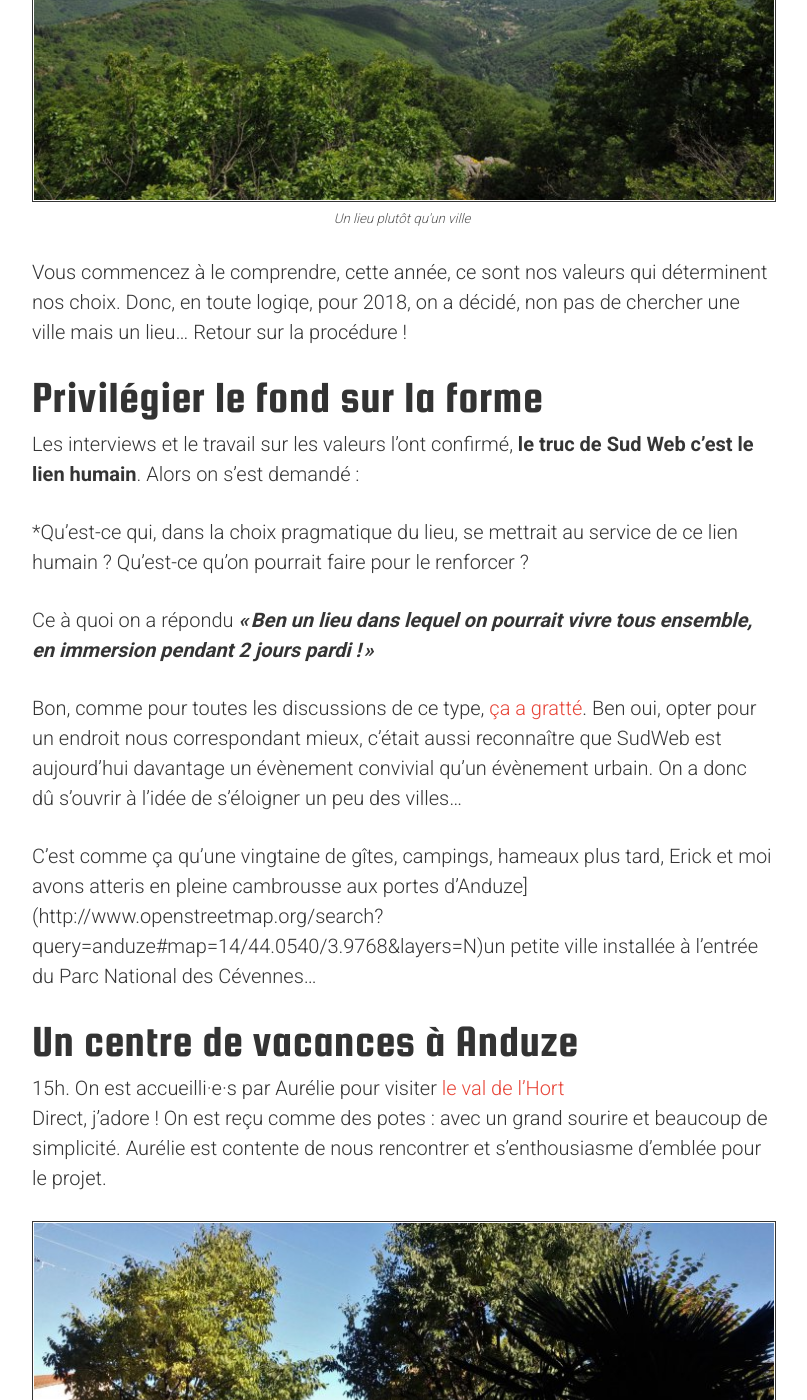
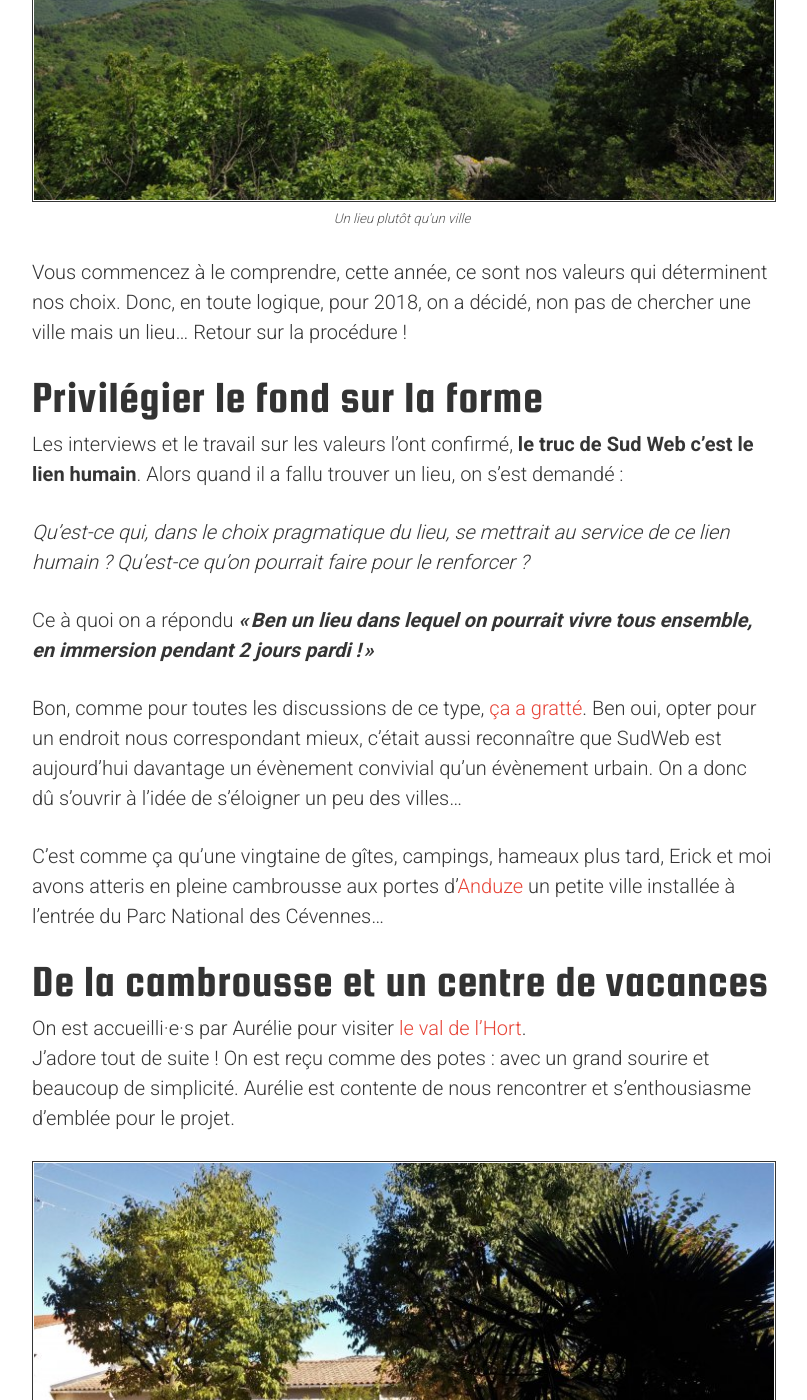
Before and after one commit to sudweb/blog, a Jekyll site: the page built from _posts/2017-10-11-un-lieu-plutot-qu-une-ville.md, in a window 1280 px wide and 1400 px high, scrolled down 601 px. Shown: the whole window, without its empty margins (238-1045 px from the left). Built offline with Jekyll 4.4.1, drawn with Linux system fonts in a browser that asks for light colours; comment, search, counter and statistics services are not loaded; some of the changed text lies outside the part shown.

Commit message:
Update 2017-10-11-un-lieu-plutot-qu-une-ville.md

```diff
--- a/_posts/2017-10-11-un-lieu-plutot-qu-une-ville.md
+++ b/_posts/2017-10-11-un-lieu-plutot-qu-une-ville.md
@@ -10,27 +10,27 @@ author: Julia Barbelane
 ---
 {% include figure.html name="2018/paysage.jpeg" caption="Un lieu plutôt qu'un ville" %}
 
-Vous commencez à le comprendre, cette année, ce sont nos valeurs qui déterminent nos choix. Donc, en toute logiqe, pour 2018, on a décidé, non pas de chercher une ville mais un lieu... Retour sur la procédure !
+Vous commencez à le comprendre, cette année, ce sont nos valeurs qui déterminent nos choix. Donc, en toute logique, pour 2018, on a décidé, non pas de chercher une ville mais un lieu... Retour sur la procédure !
 
 ## Privilégier le fond sur la forme
 
-Les interviews et le travail sur les valeurs l'ont confirmé, **le truc de Sud Web c'est le lien humain**. Alors on s'est demandé :
+Les interviews et le travail sur les valeurs l'ont confirmé, **le truc de Sud Web c'est le lien humain**. Alors quand il a fallu trouver un lieu, on s'est demandé :
 
-*Qu'est-ce qui, dans la choix pragmatique du lieu, se mettrait au service de ce lien humain ? Qu'est-ce qu'on pourrait faire pour le renforcer ?
+*Qu'est-ce qui, dans le choix pragmatique du lieu, se mettrait au service de ce lien humain ? Qu'est-ce qu'on pourrait faire pour le renforcer ?*
 
 Ce à quoi on a répondu ***"Ben un lieu dans lequel on pourrait vivre tous ensemble, en immersion pendant 2 jours pardi !"***
 
 Bon, comme pour toutes les discussions de ce type, [ça a gratté](https://sudweb.fr/blog/2018/un-we-pour-mieux-faire-ensemble/). Ben oui, opter pour un endroit nous correspondant mieux, c'était aussi reconnaître que SudWeb est aujourd'hui davantage un évènement convivial qu'un évènement urbain. On a donc dû s'ouvrir à l'idée de s'éloigner un peu des villes...
 
-C'est comme ça qu'une vingtaine de gîtes, campings, hameaux plus tard, Erick et moi avons atteris en pleine cambrousse aux portes d'Anduze](http://www.openstreetmap.org/search?query=anduze#map=14/44.0540/3.9768&layers=N)un petite ville installée à l'entrée du Parc National des Cévennes...
+C'est comme ça qu'une vingtaine de gîtes, campings, hameaux plus tard, Erick et moi avons atteris en pleine cambrousse aux portes d'[Anduze](http://www.openstreetmap.org/search?query=anduze#map=14/44.0540/3.9768&layers=N) un petite ville installée à l'entrée du Parc National des Cévennes...
 
-## Un centre de vacances à Anduze
-15h. On est accueilli·e·s par Aurélie pour visiter [le val de l'Hort](http://valdelhort.com/galeries.de.photos-39.php)
-Direct, j'adore ! On est reçu comme des potes : avec un grand sourire et beaucoup de simplicité. Aurélie est contente de nous rencontrer et s'enthousiasme d'emblée pour le projet.
+## De la cambrousse et un centre de vacances
+On est accueilli·e·s par Aurélie pour visiter [le val de l'Hort](http://valdelhort.com/galeries.de.photos-39.php).
+J'adore tout de suite ! On est reçu comme des potes : avec un grand sourire et beaucoup de simplicité. Aurélie est contente de nous rencontrer et s'enthousiasme d'emblée pour le projet.
 
 {% include figure.html name="2018/jardin.jpeg" caption="Le jardin pour des informels délicieux !" %}
 
-On découvre un grand jardin dans lequel plusieurs petits espaces se dessinent. Tables de ping-pong, coin pique-nique, parcelle d'herbe, terrain de basket...On s'y voit déjà *« Oh là, ici ce sera parfait pour introduire le forum ouvert ! »*. On découvre aussi l'existence d'un chemin qui rejoint le centre ville en 15min à pied seulement. Trop chouette !
+On découvre un grand jardin dans lequel plusieurs petits espaces se dessinent. Tables de ping-pong, coin pique-nique, parcelles d'herbe, terrain de basket...On s'y voit déjà *« Oh là ce sera parfait pour introduire le forum ouvert ! »*. On découvre aussi l'existence d'un chemin qui rejoint le centre ville en 15min à pied seulement. Trop chouette !
 
 {% include figure.html name="2018/chambres.jpeg" caption="Le deuxième bâtiment" %}
 
```
Also changed, not shown: other parts of _posts/2017-10-11-un-lieu-plutot-qu-une-ville.md (+4 -4 lines).
